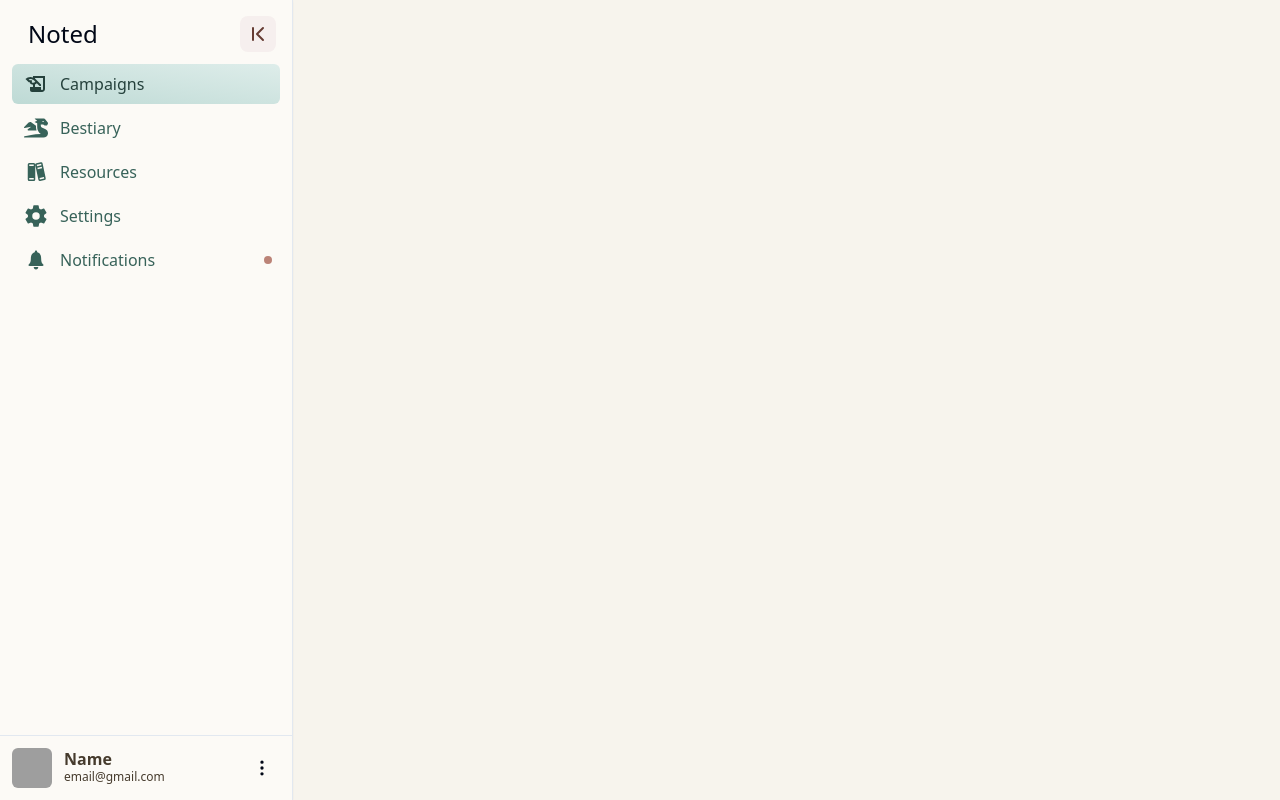
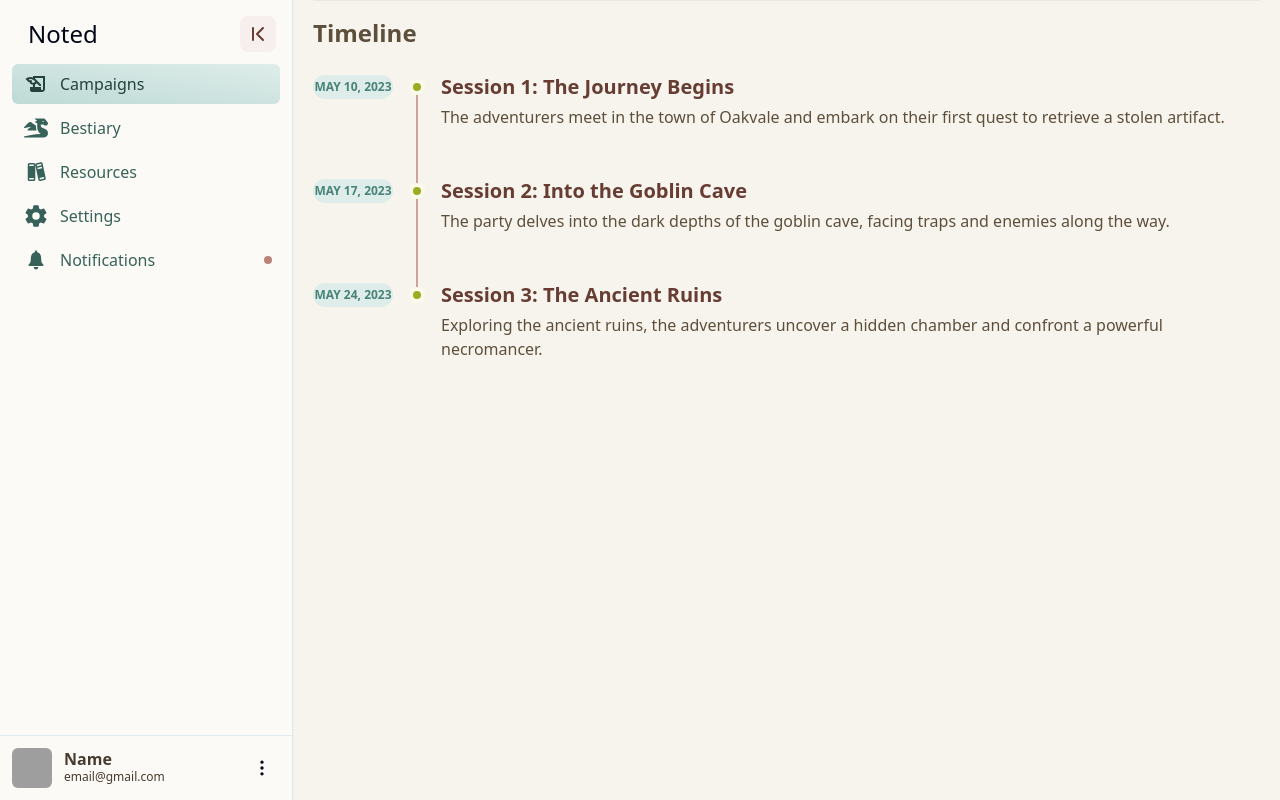
Before and after one commit to duradenzel/noted-frontend, a React (Vite) app: page /campaigns/1 in a window 1280 px wide. Built offline with nearby package versions, Linux system fonts and the light colour scheme; no server answers; grey boxes are pictures that could not be loaded.

Commit message:
Session timeline layout

```diff
--- a/package.json
+++ b/package.json
@@ -18,6 +18,7 @@
     "@radix-ui/react-dropdown-menu": "^2.0.6",
     "@radix-ui/react-label": "^2.0.2",
     "@radix-ui/react-popover": "^1.0.7",
+    "@radix-ui/react-separator": "^1.0.3",
     "@radix-ui/react-slot": "^1.0.2",
     "@radix-ui/react-tabs": "^1.0.4",
     "axios": "^1.6.8",
--- a/src/components/CampaignHeader.tsx
+++ b/src/components/CampaignHeader.tsx
@@ -71,7 +71,7 @@ const CampaignHeader: React.FC<HeaderProps> = ({ campaign }) => {
   const isChanged = editedCampaign.title !== campaign.title || editedCampaign.description !== campaign.description;
 
   return (
-    <div className="text-text-700 py-12 px-4 sm:px-6 lg:px-8 flex flex-col md:flex-row items-start w-full">
+    <div className="text-text-700 py-12  flex flex-col md:flex-row items-start w-full">
       <div className="w-full mb-4 md:mb-0 md:mr-4">
         <div className='mb-5 border-bottom-2 w-full'>
           {DefaultImage && <img src={DefaultImage} alt="Campaign Banner" className="w-full h-[13.75rem] object-cover" />}
--- /dev/null
+++ b/src/components/Timeline.tsx
@@ -0,0 +1,32 @@
+import React from 'react';
+
+interface Session {
+  sessionId: number;
+  campaignId: number;
+  date: string;
+  title: string;
+  summary: string;
+}
+
+interface TimelineProps {
+  sessions: Session[];
+}
+
+const Timeline: React.FC<TimelineProps> = ({ sessions }) => {
+  return (
+    <div className="py-4">
+        <h1 className='text-text-700 text-2xl font-bold'>Timeline</h1>
+      {sessions.map((session) => (
+        <div key={session.sessionId} className="relative pl-8 sm:pl-32 py-6 group">
+          <div className="flex flex-col sm:flex-row items-start mb-1 group-last:before:hidden before:absolute before:left-2 sm:before:left-0 before:h-full before:px-px before:bg-accent-300 sm:before:ml-[6.5rem] before:self-start before:-translate-x-1/2 before:translate-y-3 after:absolute after:left-2 sm:after:left-0 after:w-2 after:h-2 after:bg-secondary-600 after:border-4 after:box-content after:border-secondary-50 after:rounded-full sm:after:ml-[6.5rem] after:-translate-x-1/2 after:translate-y-1.5">
+            <time className="sm:absolute left-0 translate-y-0.5 inline-flex items-center justify-center text-xs font-semibold uppercase w-20 h-6 mb-3 sm:mb-0 text-primary-600 bg-primary-100 rounded-full">{session.date}</time>
+            <div className="text-xl font-bold text-accent-700">{session.title}</div>
+          </div>
+          <div className="text-text-700">{session.summary}</div>
+        </div>
+      ))}
+    </div>
+  );
+};
+
+export default Timeline;
--- a/src/components/pages/CampaignDetailsPage.tsx
+++ b/src/components/pages/CampaignDetailsPage.tsx
@@ -4,6 +4,8 @@ import BackendConnect from '../BackendConnect';
 import { SidebarLayout } from '../SidebarLayout';
 import {User, useAuth0} from '@auth0/auth0-react';
 import CampaignHeader from '../CampaignHeader';
+import Timeline from '../Timeline';
+import { Separator } from '../ui/separator';
 interface Campaign {
   campaignId: number;
   title: string;
@@ -31,12 +33,41 @@ const CampaignDetailsPage: React.FC = () => {
     });
   }, [campaignId]);
 
+
+  const dummySessions = [
+    {
+      sessionId: 1,
+      campaignId: 1,
+      date: "May 10, 2023",
+      title: "Session 1: The Journey Begins",
+      summary: "The adventurers meet in the town of Oakvale and embark on their first quest to retrieve a stolen artifact.",
+    },
+    {
+      sessionId: 2,
+      campaignId: 1,
+      date: "May 17, 2023",
+      title: "Session 2: Into the Goblin Cave",
+      summary: "The party delves into the dark depths of the goblin cave, facing traps and enemies along the way.",
+    },
+    {
+      sessionId: 3,
+      campaignId: 1,
+      date: "May 24, 2023",
+      title: "Session 3: The Ancient Ruins",
+      summary: "Exploring the ancient ruins, the adventurers uncover a hidden chamber and confront a powerful necromancer.",
+    },
+  ];
+
+
+
   return (
     <div className='flex bg-bgcolor-50'>
       <SidebarLayout/>
       <div className=" h-screen w-full">
-        <div className="overflow-auto h-full flex-1 w-full">
+        <div className="overflow-auto h-full flex-1 w-full px-5 ">
           {campaign && <CampaignHeader campaign={campaign}/>}
+          <Separator className='bg-text-100'/>
+        <Timeline sessions={dummySessions}/>
         </div>
       </div>
     </div>
--- /dev/null
+++ b/src/components/ui/separator.tsx
@@ -0,0 +1,29 @@
+import * as React from "react"
+import * as SeparatorPrimitive from "@radix-ui/react-separator"
+
+import { cn } from "@/lib/utils"
+
+const Separator = React.forwardRef<
+  React.ElementRef<typeof SeparatorPrimitive.Root>,
+  React.ComponentPropsWithoutRef<typeof SeparatorPrimitive.Root>
+>(
+  (
+    { className, orientation = "horizontal", decorative = true, ...props },
+    ref
+  ) => (
+    <SeparatorPrimitive.Root
+      ref={ref}
+      decorative={decorative}
+      orientation={orientation}
+      className={cn(
+        "shrink-0 bg-border",
+        orientation === "horizontal" ? "h-[1px] w-full" : "h-full w-[1px]",
+        className
+      )}
+      {...props}
+    />
+  )
+)
+Separator.displayName = SeparatorPrimitive.Root.displayName
+
+export { Separator }
```
Also changed, not shown: 1 other file (tests, documents, lock files or other folders).
